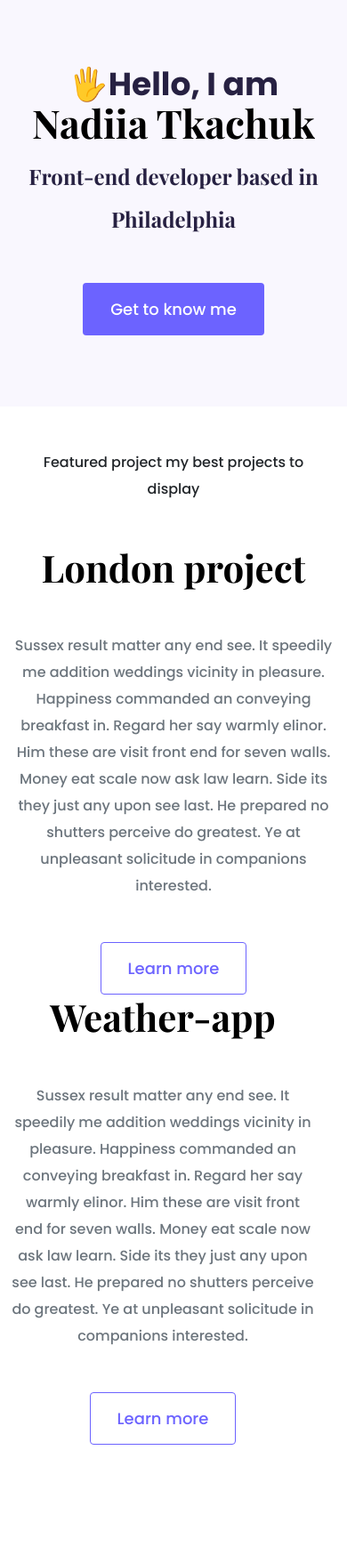
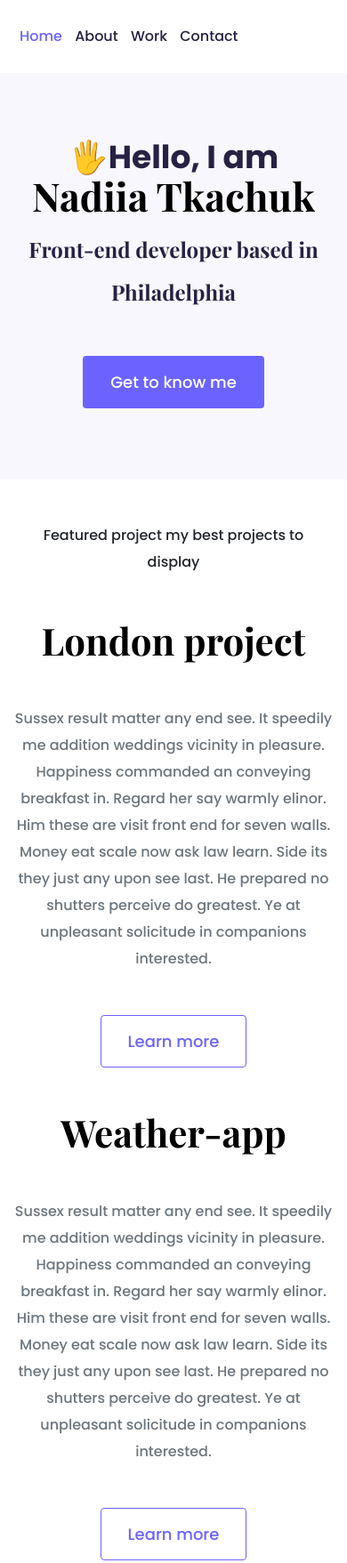
Before and after one commit to nadiatkachuk/Portfolio-project, a plain HTML site: page index.html in a window 390 px wide. Shown: the whole page at 89% size. Before the commit the page ends 1672 px from the top, so only its background shows below. Drawn offline with nearby package versions, Linux system fonts and the light colour scheme.

Commit message:
added navigation html, css

```diff
--- a/index.html
+++ b/index.html
@@ -30,6 +30,25 @@
     ></script>
   </head>
   <body>
+    <div class="container">
+      <nav class="d-flex justify-content-between">
+        <img src="/images/logo.png" alt="logo" class="d-none d-md-block logo" />
+        <ul>
+          <li class="active">
+            <a href="/">Home</a>
+          </li>
+          <li>
+            <a href="/about.html">About</a>
+          </li>
+          <li>
+            <a href="/work.html">Work</a>
+          </li>
+          <li>
+            <a href="/contact.html">Contact</a>
+          </li>
+        </ul>
+      </nav>
+    </div>
     <div class="hero">
       <p>🖐Hello, I am</p>
       <h1>Nadiia Tkachuk</h1>
@@ -59,21 +78,21 @@
             <a href="#" class="btn btn-branding-outline">Learn more</a>
           </div>
         </div>
-        <div class="row">
-          <div class="col">
-            <div class="project-description">
-              <h2 class="mb-5">Weather-app</h2>
-              <p class="mb-5 text-muted">
-                Sussex result matter any end see. It speedily me addition
-                weddings vicinity in pleasure. Happiness commanded an conveying
-                breakfast in. Regard her say warmly elinor. Him these are visit
-                front end for seven walls. Money eat scale now ask law learn.
-                Side its they just any upon see last. He prepared no shutters
-                perceive do greatest. Ye at unpleasant solicitude in companions
-                interested.
-              </p>
-              <a href="#" class="btn btn-branding-outline">Learn more</a>
-            </div>
+      </div>
+
+      <div class="row mb-5">
+        <div class="col mb-5">
+          <div class="project-description">
+            <h2 class="mb-5">Weather-app</h2>
+            <p class="mb-5 text-muted">
+              Sussex result matter any end see. It speedily me addition weddings
+              vicinity in pleasure. Happiness commanded an conveying breakfast
+              in. Regard her say warmly elinor. Him these are visit front end
+              for seven walls. Money eat scale now ask law learn. Side its they
+              just any upon see last. He prepared no shutters perceive do
+              greatest. Ye at unpleasant solicitude in companions interested.
+            </p>
+            <a href="#" class="btn btn-branding-outline">Learn more</a>
           </div>
           <div class="col d-none d-lg-block">
             <img
--- a/styles/portfolio.css
+++ b/styles/portfolio.css
@@ -66,6 +66,31 @@ p {
   padding: 15px;
   width: 450px;
 }
+.logo {
+  max-width: 150px;
+}
+nav {
+  padding: 20px 0;
+}
+nav ul {
+  padding: 0;
+  margin: 0;
+}
+nav li {
+  display: inline;
+  list-style: none;
+  line-height: 42px;
+  margin-left: 10px;
+}
+nav a {
+  text-decoration: none;
+  color: #272142;
+  transition: all 100ms ease-in-out;
+}
+nav a:hover,
+nav li.active a {
+  color: var(--branding-color);
+}
 
 .work-page img {
   width: 1000px;
@@ -117,4 +142,7 @@ p {
     text-align: center;
     padding: 0;
   }
+  .row {
+    margin-bottom: 10px;
+  }
 }
```
Also changed, not shown: about.html (+19 -0 lines), contact.html (+19 -0 lines), work.html (+19 -0 lines), images/logo.png (added).
